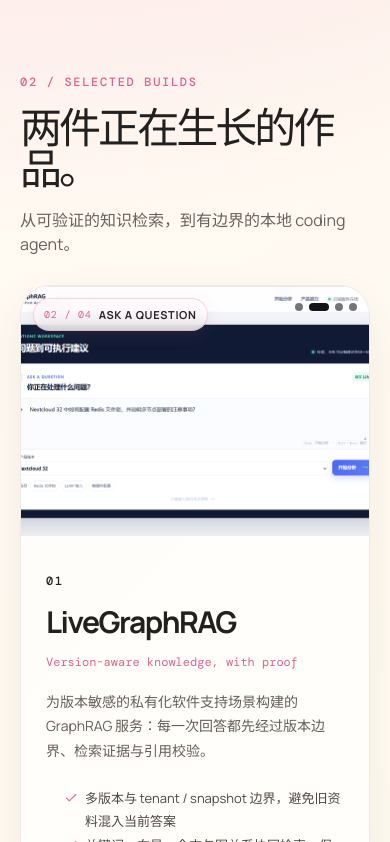
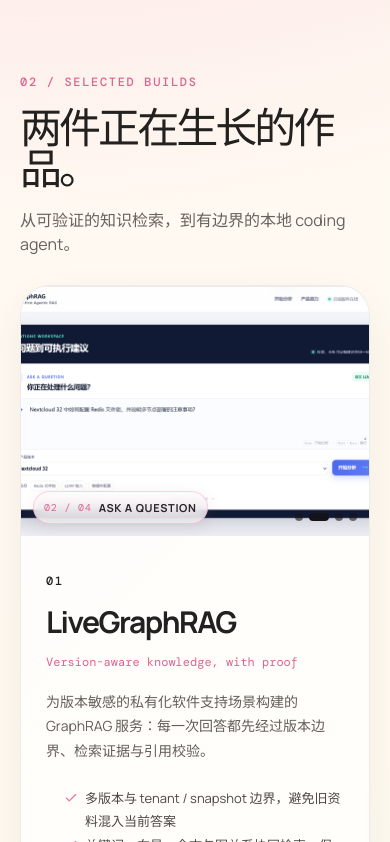
Before and after one commit to Sylvia145/Sylvia145.github.io, a React (Vite) app: page / in a window 390 px wide. Shown: the part 1768-2610 px from the top of the page. Built offline with nearby package versions, Linux system fonts and the light colour scheme.

Commit message:
Move carousel controls below preview

```diff
--- a/src/App.css
+++ b/src/App.css
@@ -924,7 +924,7 @@ main {
 .carousel-caption {
     position: absolute;
     z-index: 2;
-    top: 14px;
+    bottom: 14px;
     left: 14px;
     display: flex;
     align-items: center;
@@ -959,7 +959,7 @@ main {
 .carousel-dots {
     position: absolute;
     z-index: 3;
-    top: 20px;
+    bottom: 20px;
     right: 16px;
     display: flex;
     gap: 6px;
@@ -989,7 +989,7 @@ main {
 @media (max-width: 540px) {
     .carousel-caption {
         left: 12px;
-        top: 12px;
+        bottom: 12px;
         padding: 8px 10px;
     }
 
@@ -999,7 +999,7 @@ main {
 
     .carousel-dots {
         right: 12px;
-        top: 17px;
+        bottom: 15px;
     }
 }
 
```
